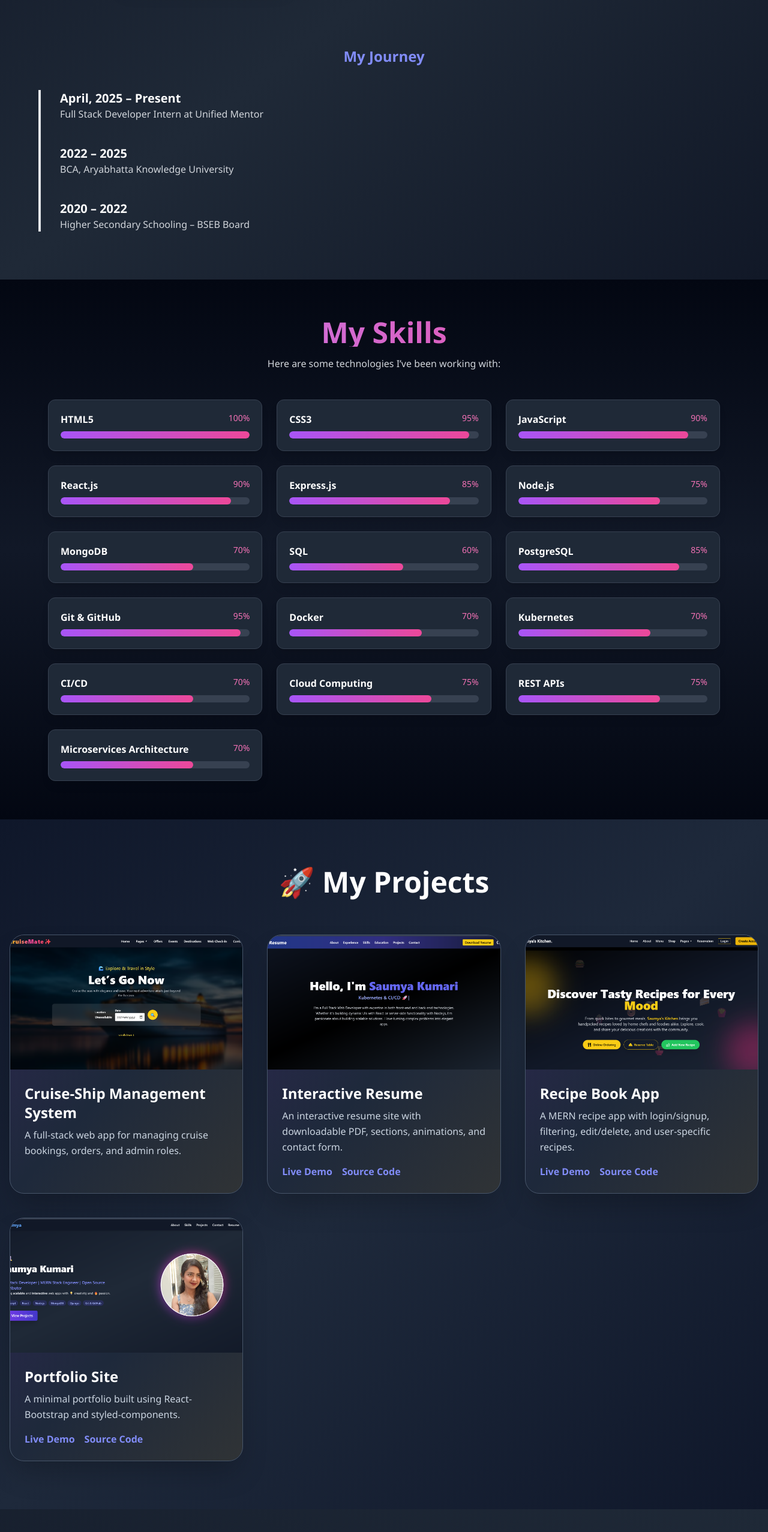
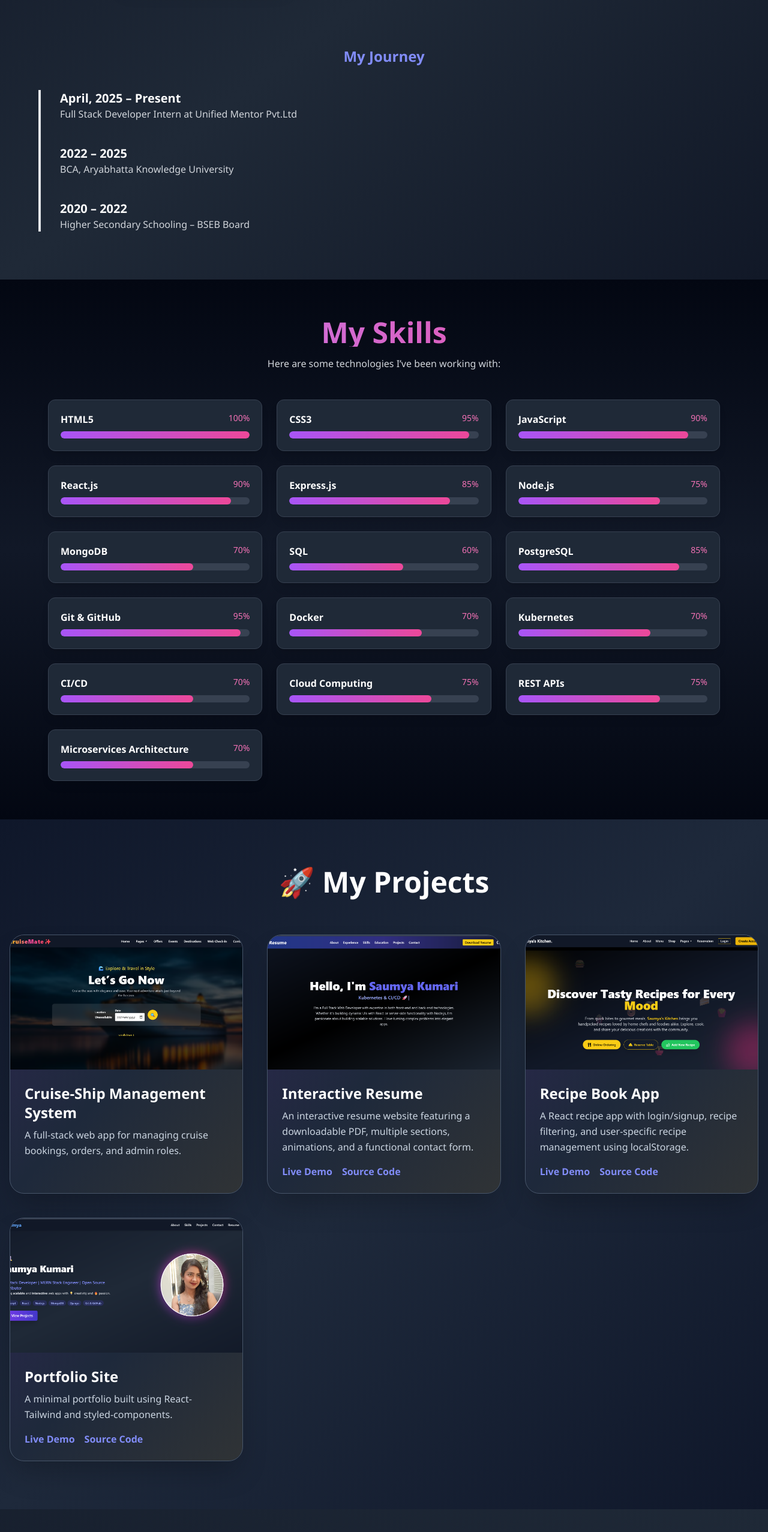
Before and after one commit to upadhyaysaumya55/My-Portfolio, a React (Create React App) app: page / in a window 1280 px wide. Shown: the part 1324-3878 px from the top of the page at 60% size. Built offline with nearby package versions, Linux system fonts and the light colour scheme.

Commit message:
save this

```diff
--- a/src/components/About.jsx
+++ b/src/components/About.jsx
@@ -93,7 +93,7 @@ const About = () => {
                 <h4 className="text-xl font-semibold text-white">
                   April, 2025 – Present
                 </h4>
-                <p className="text-gray-300">Full Stack Developer Intern at Unified Mentor</p>
+                <p className="text-gray-300">Full Stack Developer Intern at Unified Mentor Pvt.Ltd</p>
               </div>
               <div data-aos="fade-right" data-aos-delay="200">
                 <h4 className="text-xl font-semibold text-white">2022 – 2025</h4>
--- a/src/components/Contact.jsx
+++ b/src/components/Contact.jsx
@@ -3,6 +3,7 @@ import { FaWhatsapp } from "react-icons/fa";
 import { motion } from "framer-motion";
 import AOS from "aos";
 import "aos/dist/aos.css";
+import emailjs from "emailjs-com";
 
 const Contact = () => {
   const [formData, setFormData] = useState({
@@ -22,21 +23,37 @@ const Contact = () => {
   };
 
   const handleSubmit = (e) => {
-    e.preventDefault();
-    setSuccess(true);
-    setTimeout(() => setSuccess(false), 3000);
-    setFormData({ name: "", email: "", message: "" });
+  e.preventDefault();
+
+  const SERVICE_ID = "service_92nmtqk";
+  const TEMPLATE_ID = "template_jjgkr79";
+  const PUBLIC_KEY = "dXcUuj_oHJoLr6CM9";
+
+  // Ensure variables match your EmailJS template exactly
+  const templateParams = {
+    name: formData.name,
+    email: formData.email,
+    message: formData.message
   };
 
-  const handleWhatsApp = () => {
-    const url = `https://wa.me/+916205745284?text=Hello%20I%20would%20like%20to%20connect!`;
-    window.open(url, "_blank");
-  };
+  console.log("📤 Sending email with:", templateParams);
+
+  emailjs.send(SERVICE_ID, TEMPLATE_ID, templateParams, PUBLIC_KEY)
+    .then((response) => {
+      console.log("✅ EmailJS Response:", response);
+      setSuccess(true);
+      setFormData({ name: "", email: "", message: "" });
+      setTimeout(() => setSuccess(false), 3000);
+    })
+    .catch((error) => {
+      console.error("❌ EmailJS Error:", error);
+      alert("Failed to send message. Please check the console for details and try again later.");
+    });
+};
 
   return (
     <section
       id="contact"
-      // Permanent dark background
       className="w-full px-4 py-20 bg-gradient-to-tr from-gray-900 to-gray-800 text-white"
     >
       <div className="max-w-4xl mx-auto">
@@ -110,7 +127,10 @@ const Contact = () => {
       {/* WhatsApp Floating Button */}
       <motion.div
         className="fixed bottom-6 right-6 z-50 bg-green-500 hover:bg-green-600 text-white p-4 rounded-full shadow-xl cursor-pointer animate-pulse hover:scale-110 transition-transform duration-300"
-        onClick={handleWhatsApp}
+        onClick={() => {
+          const url = `https://wa.me/+916205745284`;
+          window.open(url, "_blank");
+        }}
         title="Chat on WhatsApp"
         initial={{ opacity: 0, scale: 0 }}
         animate={{ opacity: 1, scale: 1 }}
--- a/src/components/Projects.jsx
+++ b/src/components/Projects.jsx
@@ -22,7 +22,7 @@ const Projects = () => {
     },
     {
       title: 'Interactive Resume',
-      desc: 'An interactive resume site with downloadable PDF, sections, animations, and contact form.',
+      desc: 'An interactive resume website featuring a downloadable PDF, multiple sections, animations, and a functional contact form.',
       image: resumeImg,
       aos: 'fade-up',
       liveDemo: 'https://interactive-resume-navy.vercel.app/',
@@ -30,7 +30,7 @@ const Projects = () => {
     },
     {
       title: 'Recipe Book App',
-      desc: 'A MERN recipe app with login/signup, filtering, edit/delete, and user-specific recipes.',
+      desc: 'A React recipe app with login/signup, recipe filtering, and user-specific recipe management using localStorage.',
       image: recipeImg,
       aos: 'fade-left',
       liveDemo: 'https://recipe-book-gilt-two.vercel.app/',
@@ -38,7 +38,7 @@ const Projects = () => {
     },
     {
       title: 'Portfolio Site',
-      desc: 'A minimal portfolio built using React-Bootstrap and styled-components.',
+      desc: 'A minimal portfolio built using React-Tailwind and styled-components.',
       image: portfolioImg,
       aos: 'fade-right',
       liveDemo: 'https://my-portfolio-ifbr-taupe.vercel.app/',
```
Also changed, not shown: package.json (+6 -6 lines), 1 other file (tests, documents, lock files or other folders).
